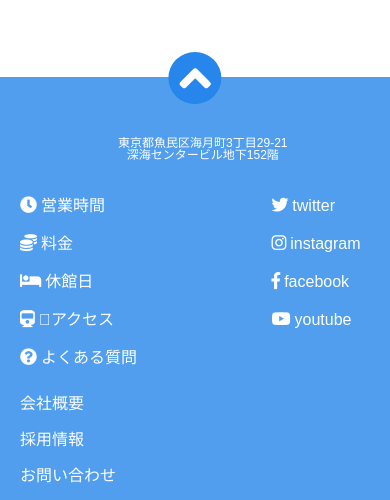
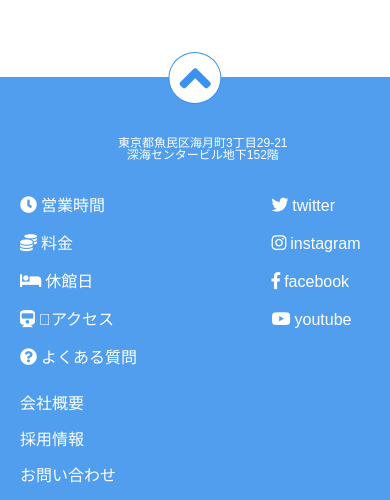
Before and after one commit to takutaku3737/aquarium.github.io, a plain HTML site: page index.html in a window 390 px wide. In both pictures the pointer is over the icon 195 px from the left and 2242 px from the top of the page. Shown: the part 2164-2664 px from the top of the page. Drawn offline with nearby package versions, Linux system fonts and the light colour scheme.

Commit message:
Update responsive.css

```diff
--- a/responsive.css
+++ b/responsive.css
@@ -27,6 +27,11 @@
 
   .footer-contents-2 li{
     margin: 10px 20px;
+  }
+
+  .footer-scroll:hover{
+    background: white;
+    color: rgba(38, 134, 235, 0.9)
   }
 
 }
```
